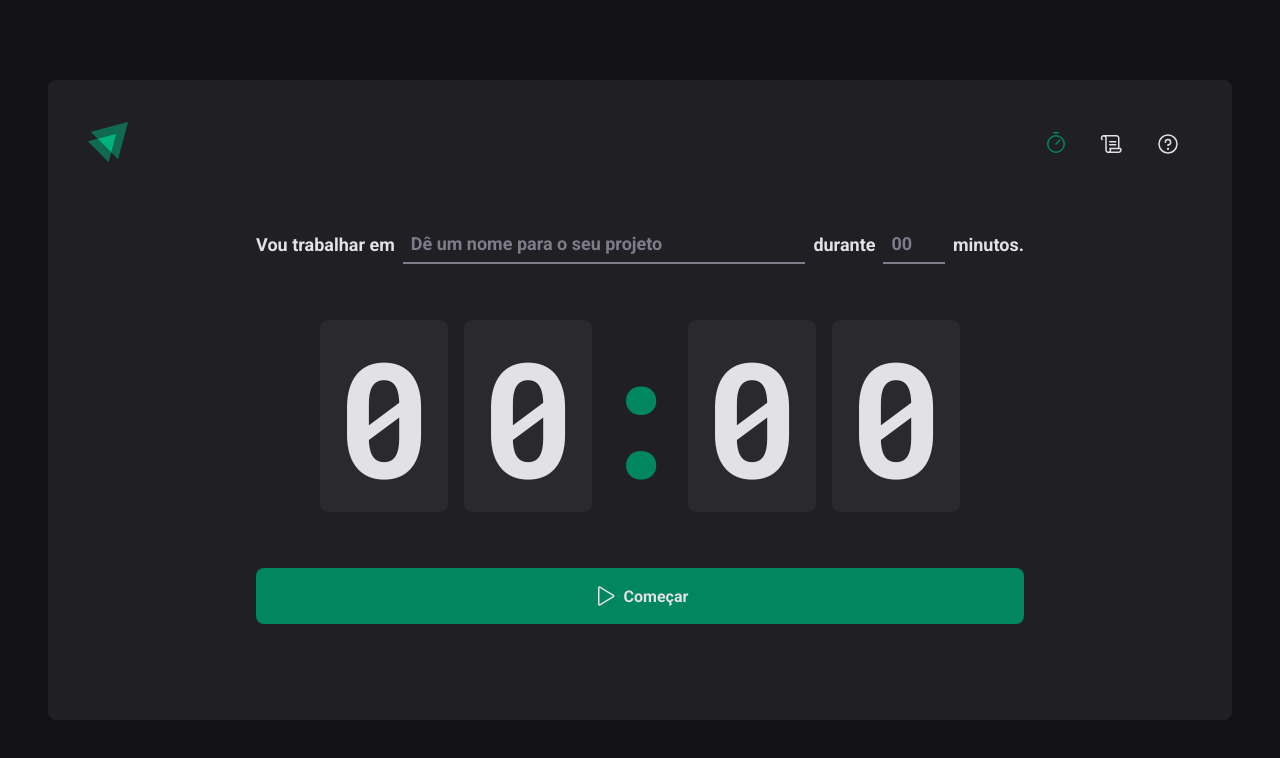
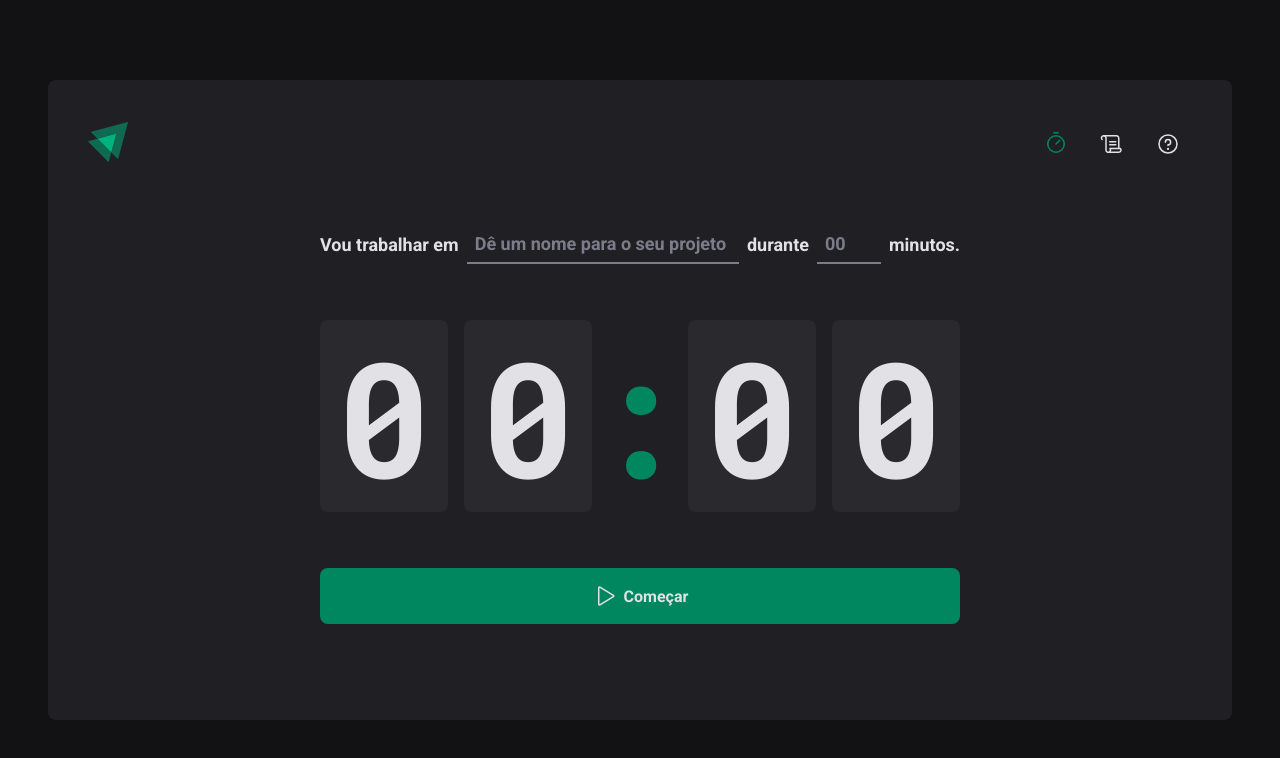
Before and after one commit to welitonwt/Timer, a React (Vite) app: page / in a window 1280 px wide. Shown: the top 758 px of the page. Built offline with nearby package versions, Linux system fonts and the light colour scheme.

Commit message:
update inputs complete

```diff
--- a/src/components/pages/Home/index.tsx
+++ b/src/components/pages/Home/index.tsx
@@ -19,13 +19,21 @@ export function Home() {
             type="string"
             id="task"
             placeholder="Dê um nome para o seu projeto"
+            list="task-suggestions"
           />
+
+          <datalist id="task-suggestions">
+            <option value="Projeto 1" />
+          </datalist>
 
           <label htmlFor="minutesAmount">durante</label>
           <MinutesAmountInput
             type="number"
             id="minutesAmount"
             placeholder="00"
+            step={5}
+            min={0}
+            max={60}
           />
 
           <span>minutos.</span>
--- a/src/components/pages/Home/styles.ts
+++ b/src/components/pages/Home/styles.ts
@@ -48,10 +48,14 @@ const BaseInput = styled.input`
 
 export const TaskInput = styled(BaseInput)`
   flex: 1;
+
+  &::-webkit-calendar-picker-indicator {
+    display: none !important;
+  }
 `
 
 export const MinutesAmountInput = styled(BaseInput)`
-  width: 8%;
+  width: 10%;
 `
 
 export const CountdownContainer = styled.div`
```
